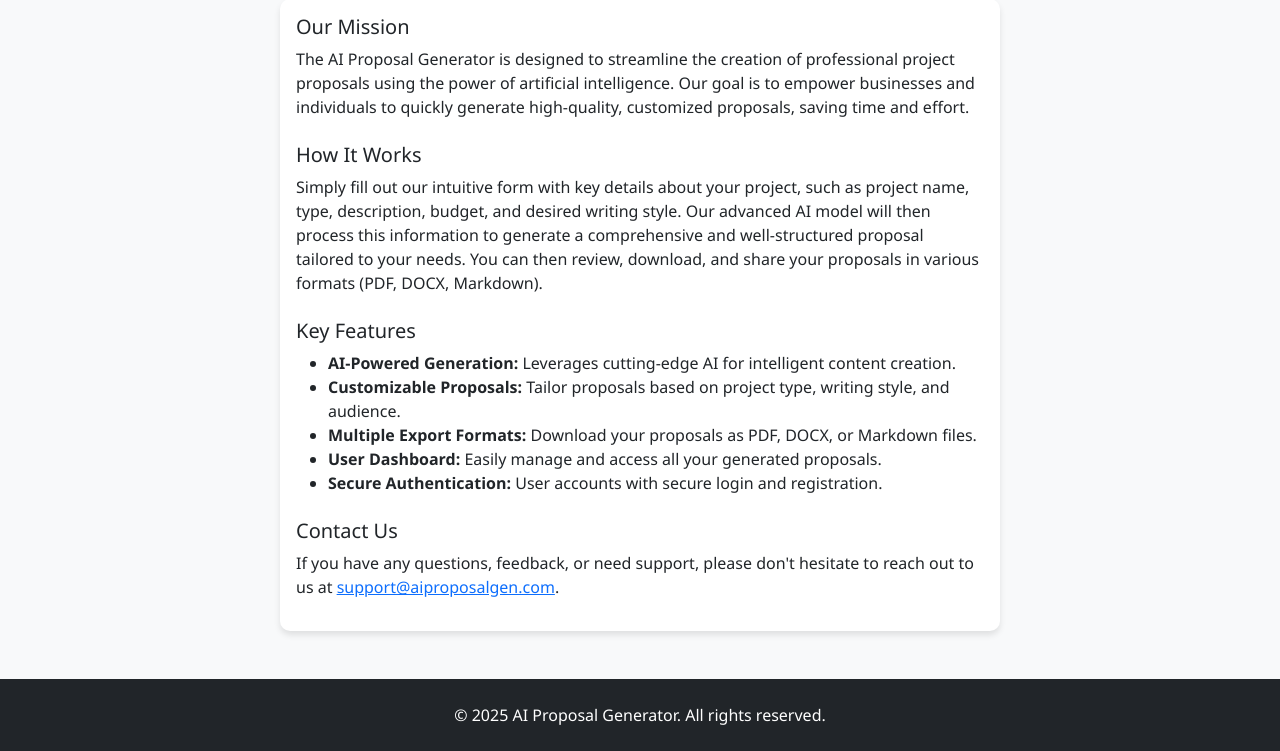
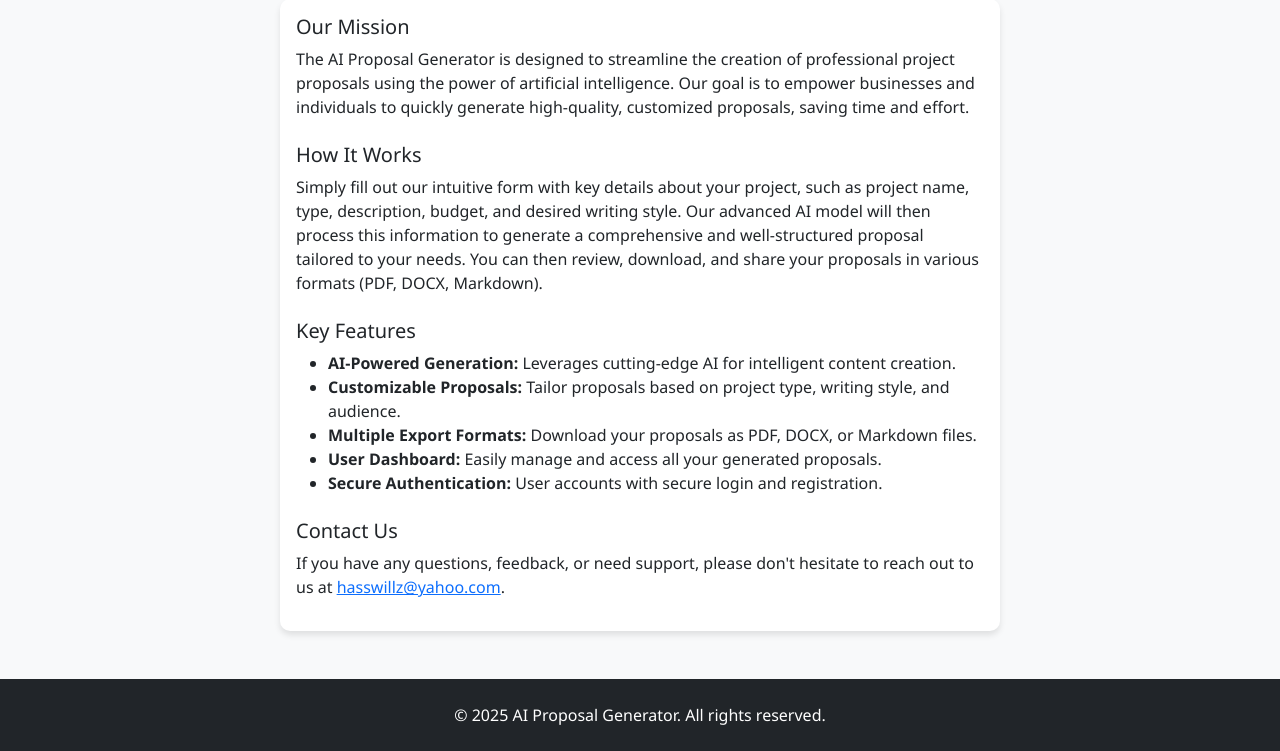
Before and after one commit to hasswillz/proposal-generator, a Flask app: page /about in a window 1280 px wide. Shown: the part 143-894 px from the top of the page. Run offline with Flask 3, Linux system fonts and the light colour scheme; some libraries are stand-ins or nearby versions.

Commit message:
changes on about
details changed

```diff
--- a/app/templates/main/about.html
+++ b/app/templates/main/about.html
@@ -26,7 +26,7 @@
                     </ul>
 
                     <h5 class="card-title mt-4">Contact Us</h5>
-                    <p>If you have any questions, feedback, or need support, please don't hesitate to reach out to us at <a href="mailto:support@aiproposalgen.com">support@aiproposalgen.com</a>.</p>
+                    <p>If you have any questions, feedback, or need support, please don't hesitate to reach out to us at <a href="mailto:hasswillz@yahoo.com">hasswillz@yahoo.com</a>.</p>
                 </div>
             </div>
         </div>
```
